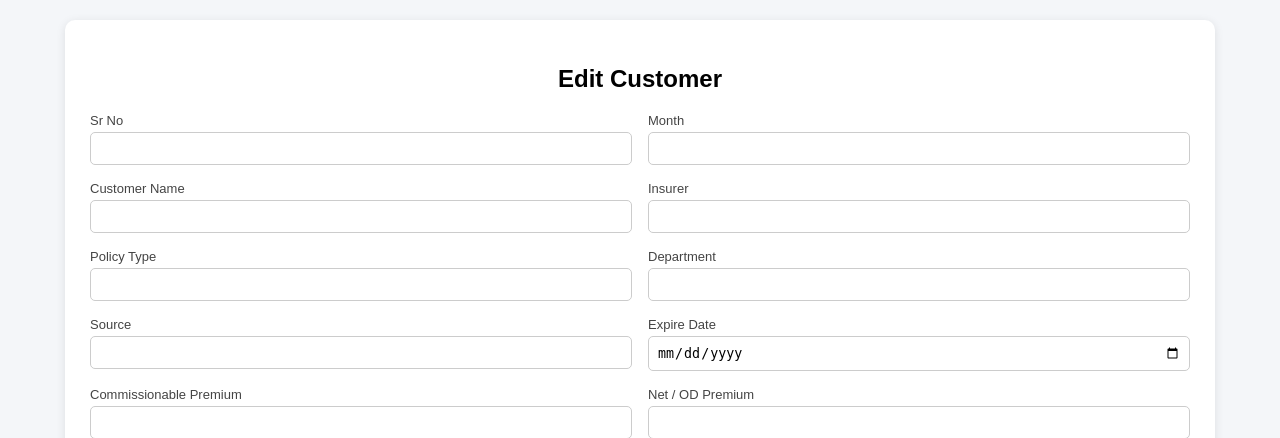
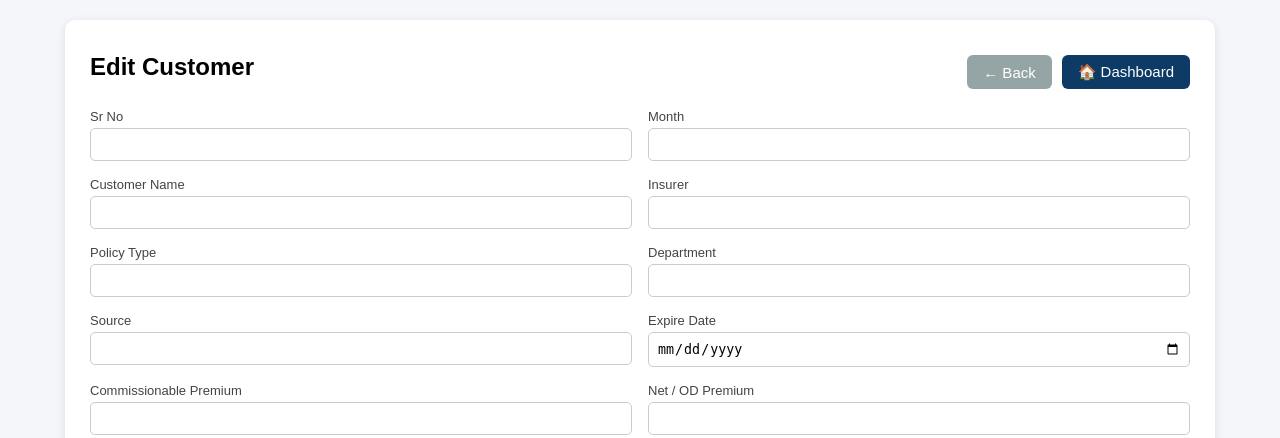
Before and after one commit to Harshithaakas/INSURANCE_CRM_BUSINESS, a Flask app: page /edit_customer/1 in a window 1280 px wide. Shown: the top 438 px of the page. Run offline with Flask 3, Linux system fonts and the light colour scheme; the visitor is signed in with stand-in values (Sample User, id 1); data that the repository does not hold is empty; parts of the project's set-up code (start-up, migrations or seed data) failed here and were passed over.

Commit message:
add back and dashboard buttons in edit customer

```diff
--- a/templates/pages/edit_customer.html
+++ b/templates/pages/edit_customer.html
@@ -123,7 +123,19 @@ grid-column:1;
 
 <div class="form-container">
 
-<h2>Edit Customer</h2>
+<div style="display:flex; justify-content:space-between; align-items:center; margin-bottom:20px;">
+    <h2 style="margin:0;">Edit Customer</h2>
+    <div style="display:flex; gap:10px;">
+        <button type="button" onclick="window.history.back()"
+            style="padding:8px 16px; background:#95a5a6; color:white; border:none; border-radius:6px; cursor:pointer;">
+            ← Back
+        </button>
+        <button type="button" onclick="window.parent.loadPage('dashboard_page')"
+            style="padding:8px 16px; background:#0d3b66; color:white; border:none; border-radius:6px; cursor:pointer;">
+            🏠 Dashboard
+        </button>
+    </div>
+</div>
 
 <form method="POST" enctype="multipart/form-data">
 
```
